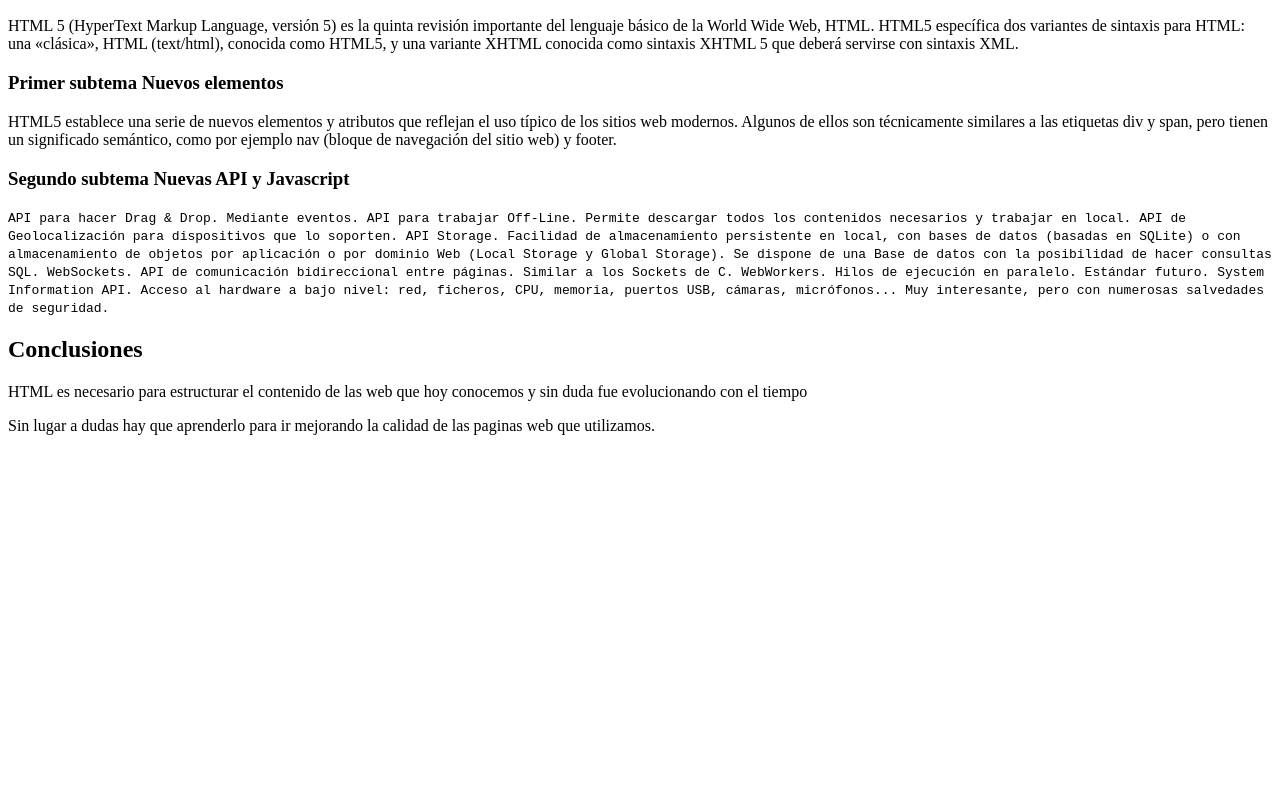
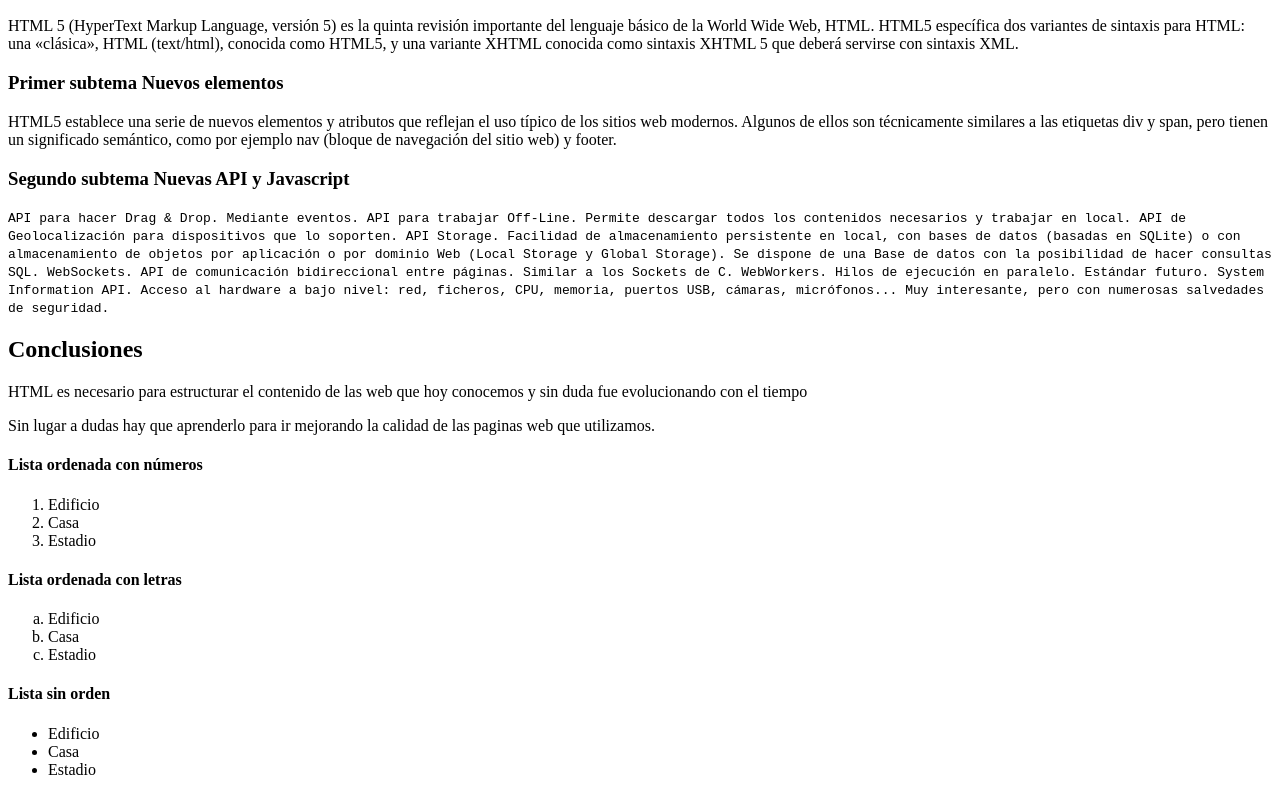
Before and after one commit to Moortin35/portfolio-FrontEnd, a plain HTML site: page index.html in a window 1280 px wide. Shown: the part 459-1254 px from the top of the page. Before the commit the page ends 910 px from the top, so only its background shows below. Drawn offline with Linux system fonts and the light colour scheme.

Commit message:
practica 4: Listas

```diff
--- a/index.html
+++ b/index.html
@@ -11,8 +11,6 @@
         <title>Practica HTML</title>
         <meta name="keywords" content="HTML, CSS, JavaScript, PHP"/>
         <meta name="robots" content="index"/>
-
-
     </head>
 
     <body>
@@ -37,10 +35,29 @@
                         API Storage. Facilidad de almacenamiento persistente en local, con bases de datos (basadas en SQLite) o con almacenamiento de objetos por aplicación o por dominio Web (Local Storage y Global Storage). Se dispone de una Base de datos con la posibilidad de hacer consultas SQL.
                         WebSockets. API de comunicación bidireccional entre páginas. Similar a los Sockets de C.
                         WebWorkers. Hilos de ejecución en paralelo.
-        Estándar futuro. System Information API. Acceso al hardware a bajo nivel: red, ficheros, CPU, memoria, puertos USB, cámaras, micrófonos... Muy interesante, pero con numerosas salvedades de seguridad.</tt></p>
+                        Estándar futuro. System Information API. Acceso al hardware a bajo nivel: red, ficheros, CPU, memoria, puertos USB, cámaras, micrófonos... Muy interesante, pero con numerosas salvedades de seguridad.
+                    </tt></p>
 
             <h2>Conclusiones</h2>
             <p>HTML es necesario para estructurar el contenido de las web que hoy conocemos y sin duda fue evolucionando con el tiempo</p>
             <p>Sin lugar a dudas hay que aprenderlo para ir mejorando la calidad de las paginas web que utilizamos.</p>
-
+            <h4>Lista ordenada con números</h4>
+            <ol>
+                <li>Edificio</li>
+                <li>Casa</li>
+                <li>Estadio</li>
+            </ol>
+            <h4>Lista ordenada con letras</h4>
+            <ol type="a">
+                <li>Edificio</li>
+                <li>Casa</li>
+                <li>Estadio</li>
+            </ol>
+            <h4>Lista sin orden</h4>
+            <ul>
+                <li>Edificio</li>
+                <li>Casa</li>
+                <li>Estadio</li>
+            </ul>
+    </body>
 </html>
```
Lines whose indentation alone changed are shown as unchanged.
